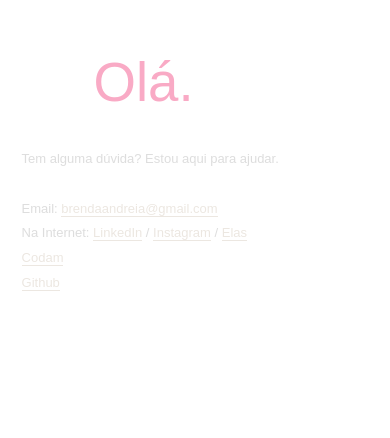
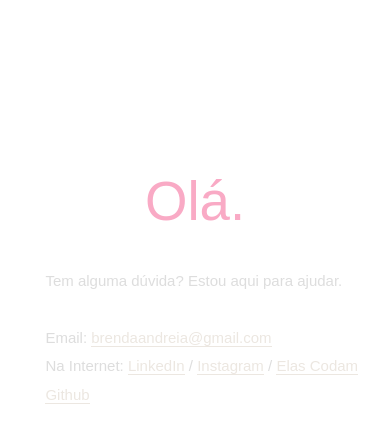
Before and after one commit to BrendaAndreia/portfoliobedeveloper, a plain HTML site: page contato.html in a window 390 px wide. Drawn offline with Linux system fonts and the light colour scheme.

Commit message:
Update contato.css

```diff
--- a/css/contato.css
+++ b/css/contato.css
@@ -6,13 +6,9 @@ a{
     transition: border-color .25s;
 }
 .header-mask{
-    margin-bottom: 2vh;
-    padding-top: 5%;
-    overflow: hidden;
+    padding-top: 35%;
 }
 .header{
-    letter-spacing: 0;
-    text-transform: none;
     font-family: Grandslang roman, sans-serif;
     color: #F9AAC5;
     font-size: 14vw;
@@ -22,13 +18,12 @@ a{
 
 }
 .descricao{
-    max-width: 50%;
-    margin-left: 5%;
+    max-width: 100%; /*50*/
     font-family: Montserrat, sans-serif;
-    font-size: 13px;
+    font-size: 15px;
     font-weight: 400;
     line-height: 1.9em;
-    position: relative;
+    margin-left: 10%;
 }
 .link{
     color: #ece7e1;
@@ -39,19 +34,3 @@ a{
     border:none;
     text-decoration:line-through 2px;
 }
-
-@media only screen and (max-width: 480px) {
-    .descricao{
-     max-width: 100%;
-    }
-    .header-mask{
-        position: absolute;
-        top:0% !important;
-    }
-}
-@media (max-width: 768px){
-    .header-mask{
-        position: absolute;
-        top:30%
-    }
-}
```
